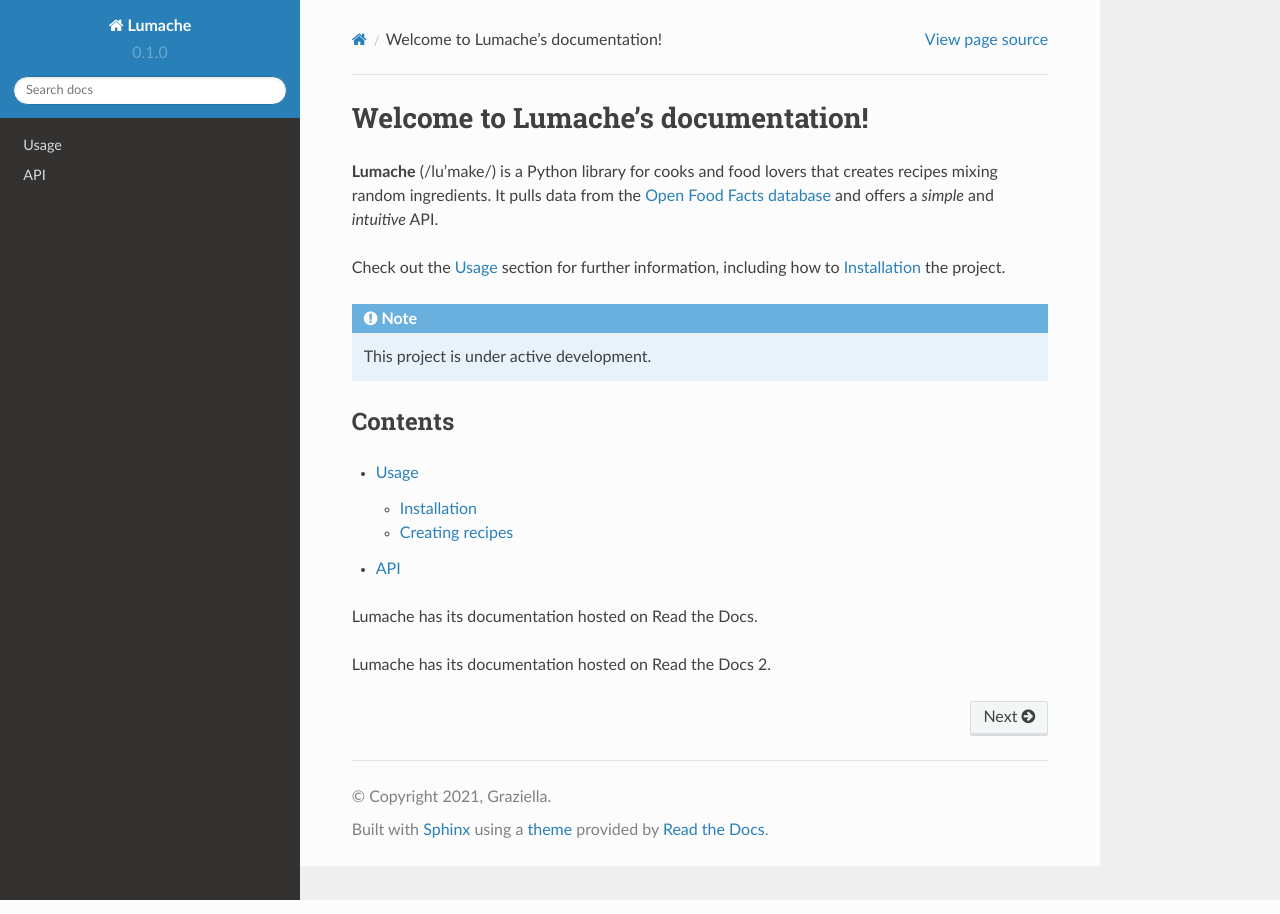
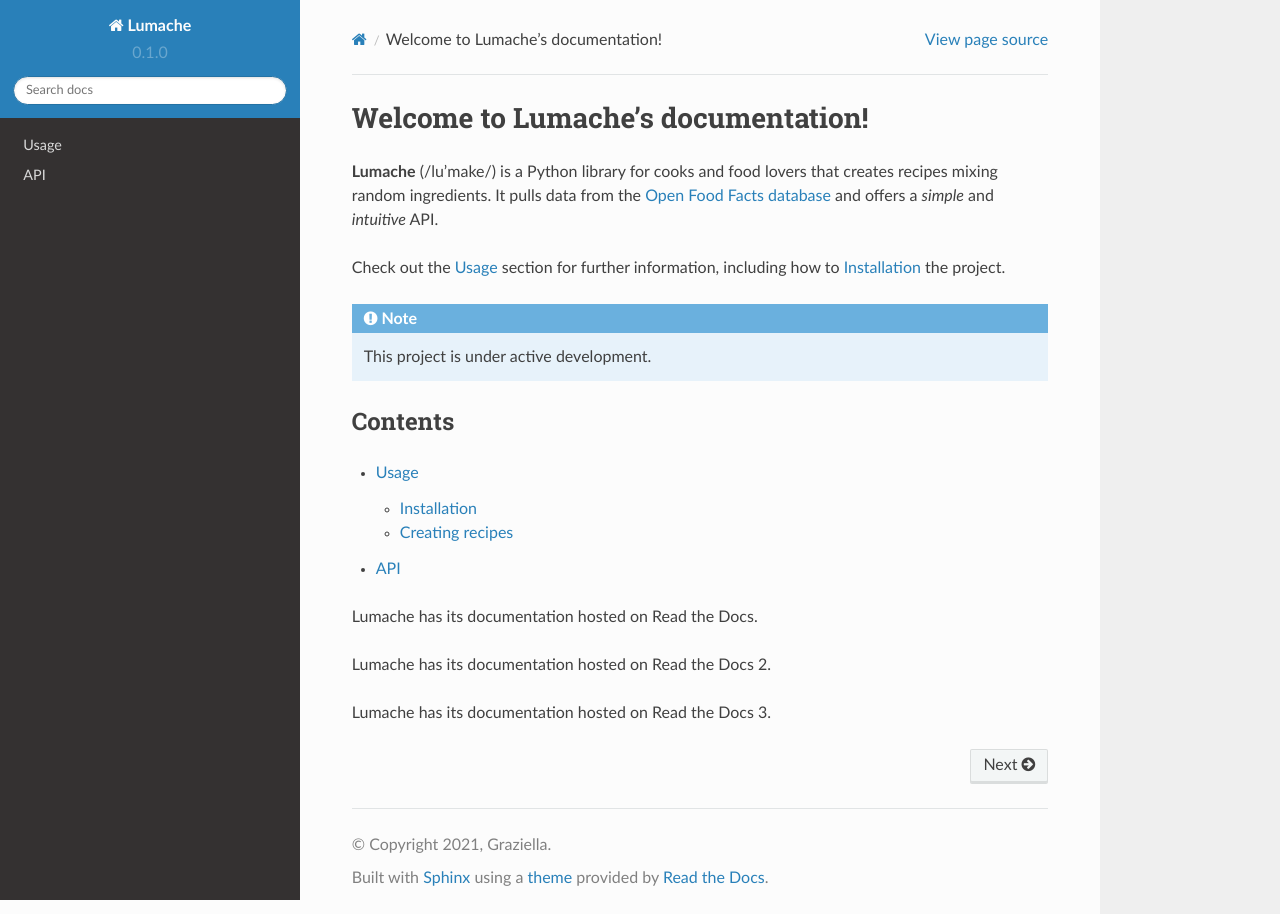
Before and after one commit to zch-soft/rtd-tutorial-zh, a Sphinx documentation site: the page built from docs/source/index.rst, in a window 1280 px wide. Built offline with Sphinx 7.4.7 and the Read the Docs theme 2.0.0, drawn with Linux system fonts in a browser that asks for light colours.

Commit message:
Update index.rst

```diff
--- a/docs/source/index.rst
+++ b/docs/source/index.rst
@@ -24,3 +24,5 @@ Contents
 Lumache has its documentation hosted on Read the Docs.
 
 Lumache has its documentation hosted on Read the Docs 2.
+
+Lumache has its documentation hosted on Read the Docs 3.
```
